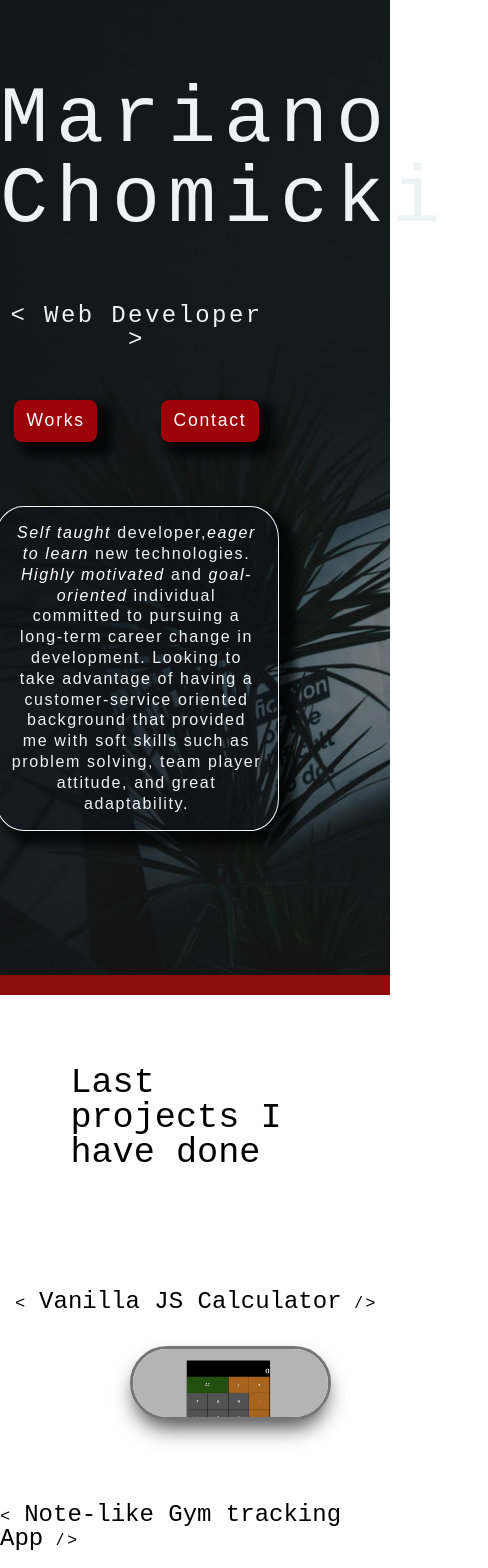
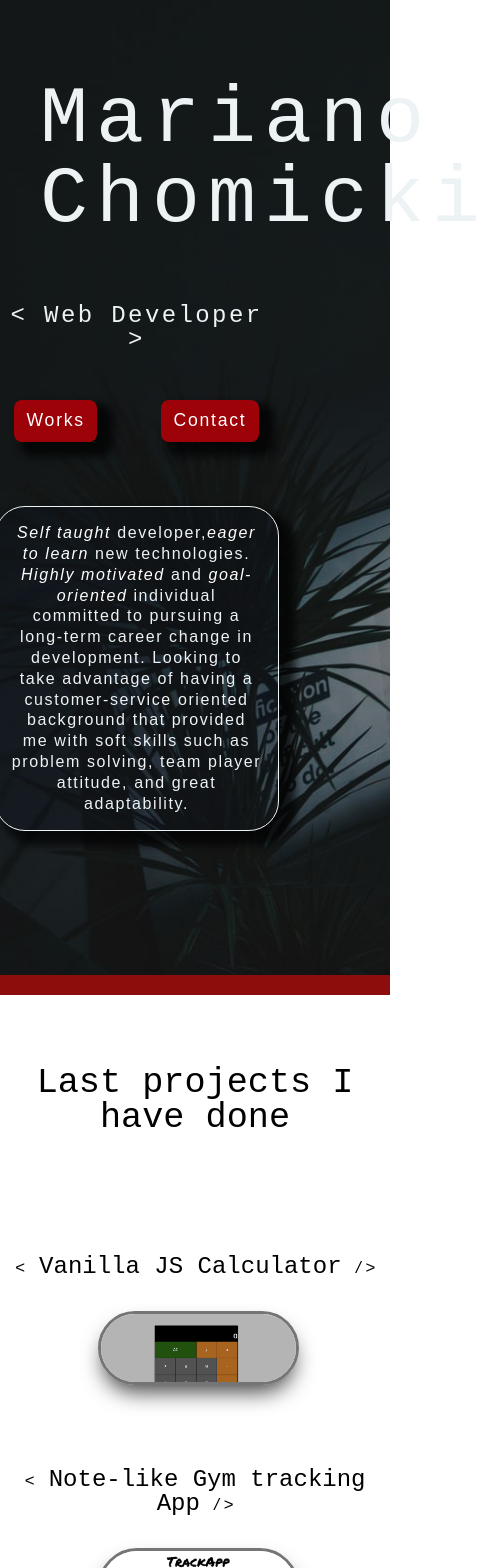
Before and after one commit to chomicki7/mywebsite, a React (Create React App) app: page / in a window 390 px wide. Shown: the top 1568 px of the page, 488 px wide, since content can reach past the window. Built offline with nearby package versions, Linux system fonts and the light colour scheme.

Commit message:
responsiveness

```diff
--- a/src/components/Main/Main.css
+++ b/src/components/Main/Main.css
@@ -26,9 +26,12 @@ h4 {
 .title h1 {
   font-size: 5em;
   letter-spacing: 0.1em;
+  width: 90%;
   padding-top: 1em;
   padding-bottom: 0.5em;
+  margin-left: 0.5em;
   color: #edf2f4;
+  text-align: center;
 }
 
 .title h3 {
@@ -69,7 +72,7 @@ ul a {
   margin-top: 1em;
   width: 30%;
   background-color: #03071e27;
-  border-radius: 10%;
+  border-radius: 30px;
   box-shadow: 11px 9px 9px 5px rgba(0, 0, 0, 0.72);
   color: #edf2f4;
   letter-spacing: 0.1em;
@@ -87,8 +90,17 @@ span {
   color: #ffffff;
 }
 
+.work {
+  display: flex;
+  flex-direction: column;
+  align-items: center;
+  text-align: center;
+  border-bottom: 20px solid #8d0c0c;
+  border-top: 20px solid #8d0c0c;
+}
+
 .work a img {
-  margin: 2em;
+  margin: 2em 0;
   border: 3px solid #0000008a;
   border-radius: 45px;
   box-shadow: 0px 12px 21px -5px rgba(0, 0, 0, 0.73);
@@ -105,18 +117,10 @@ span {
   box-shadow: 1px 17px 21px -2px rgba(0, 0, 0, 0.73);
 }
 
-.work {
-  display: flex;
-  flex-direction: column;
-  align-items: center;
-  border-bottom: 20px solid #8d0c0c;
-  border-top: 20px solid #8d0c0c;
-}
-
 .work h2,
 .contact h2 {
   font-size: 2.2em;
-  padding: 2em;
+  padding: 2em 0;
 }
 
 .work h3 {
```
